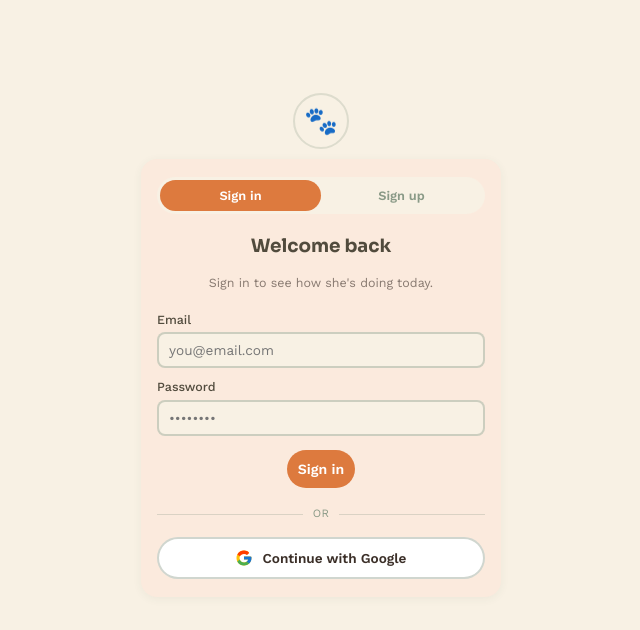
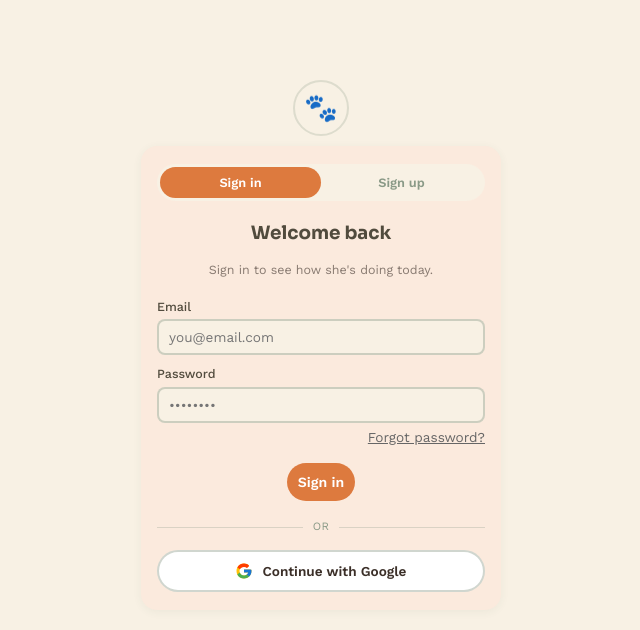
Before and after one commit to ffreshaf/By-Flora, a React (Vite) app: page /history in a window 1280 px wide. Shown: the top 630 px of the page, without its empty margins (319-959 px from the left). Built offline with nearby package versions, Linux system fonts and the light colour scheme; no server answers.

Commit message:
forgot password

```diff
--- a/src/auth/authService.js
+++ b/src/auth/authService.js
@@ -1,6 +1,7 @@
 import {
   createUserWithEmailAndPassword,
   signInWithEmailAndPassword,
+  sendPasswordResetEmail,
   GoogleAuthProvider,
   signInWithCredential,
   signOut,
@@ -15,6 +16,10 @@ export async function signUpWithEmail(email, password, displayName) {
   await updateProfile(cred.user, { displayName });
   await ensureUserDoc(cred.user, displayName);
   return cred.user;
+}
+
+export async function resetPassword(email) {
+  await sendPasswordResetEmail(auth, email);
 }
 
 export async function signInWithEmail(email, password) {
--- a/src/pages/Home.css
+++ b/src/pages/Home.css
@@ -1438,3 +1438,16 @@ main > .care-card:first-child {
 .age-input-row input {
   width: 100%;
 }
+
+.auth-forgot-link {
+  background: none;
+  border: none;
+  padding: 0;
+  font-size: 0.85rem;
+  color: #666;
+  text-decoration: underline;
+  cursor: pointer;
+  text-align: right;
+  margin-top: -4px;
+  margin-bottom: 4px;
+}
--- a/src/pages/Login.jsx
+++ b/src/pages/Login.jsx
@@ -1,14 +1,15 @@
 import { useState } from 'react';
-import { signInWithEmail, signUpWithEmail, signInWithGoogle } from '../auth/authService.js';
+import { signInWithEmail, signUpWithEmail, signInWithGoogle, resetPassword } from '../auth/authService.js';
 import './Auth.css';
 
 function Login() {
-  const [mode, setMode] = useState('signin'); // 'signin' | 'signup'
+  const [mode, setMode] = useState('signin'); // 'signin' | 'signup' | 'reset'
   const [name, setName] = useState('');
   const [email, setEmail] = useState('');
   const [password, setPassword] = useState('');
   const [error, setError] = useState('');
   const [busy, setBusy] = useState(false);
+  const [resetSent, setResetSent] = useState(false);
 
   async function handleSubmit(e) {
     e.preventDefault();
@@ -41,6 +42,85 @@ function Login() {
     }
   }
 
+  async function handleReset(e) {
+    e.preventDefault();
+    setError('');
+
+    if (!email.trim()) {
+      setError('Please enter your email.');
+      return;
+    }
+
+    setBusy(true);
+
+    try {
+      await resetPassword(email.trim());
+      setResetSent(true);
+    } catch (err) {
+      setError(friendlyAuthError(err));
+    } finally {
+      setBusy(false);
+    }
+  }
+
+  function switchMode(newMode) {
+    setMode(newMode);
+    setError('');
+    setResetSent(false);
+  }
+
+  if (mode === 'reset') {
+    return (
+      <div className="auth-page">
+        <div className="auth-badge">🔑</div>
+
+        <div className="care-card auth-card">
+          <h2 className="auth-title">Reset your password</h2>
+
+          {resetSent ? (
+            <>
+              <p className="auth-subtitle">
+                We've sent a password reset link to <strong>{email}</strong>. Check your inbox (and spam folder) for the link.
+              </p>
+              <button type="button" className="back-link" onClick={() => switchMode('signin')}>
+                ← Back to sign in
+              </button>
+            </>
+          ) : (
+            <>
+              <p className="auth-subtitle">
+                Enter your email and we'll send you a link to reset your password.
+              </p>
+
+              <form onSubmit={handleReset} className="dog-form">
+                <div className="form-group">
+                  <label htmlFor="reset-email">Email</label>
+                  <input
+                    id="reset-email"
+                    type="email"
+                    value={email}
+                    onChange={(e) => setEmail(e.target.value)}
+                    placeholder="you@email.com"
+                  />
+                </div>
+
+                {error && <p className="form-error">{error}</p>}
+
+                <button type="submit" className="auth-submit" disabled={busy}>
+                  {busy ? 'Sending…' : 'Send reset link'}
+                </button>
+              </form>
+
+              <button type="button" className="back-link" onClick={() => switchMode('signin')}>
+                ← Back to sign in
+              </button>
+            </>
+          )}
+        </div>
+      </div>
+    );
+  }
+
   return (
     <div className="auth-page">
       <div className="auth-badge">🐾</div>
@@ -50,14 +130,14 @@ function Login() {
           <button
             type="button"
             className={`auth-tab ${mode === 'signin' ? 'active' : ''}`}
-            onClick={() => setMode('signin')}
+            onClick={() => switchMode('signin')}
           >
             Sign in
           </button>
           <button
             type="button"
             className={`auth-tab ${mode === 'signup' ? 'active' : ''}`}
-            onClick={() => setMode('signup')}
+            onClick={() => switchMode('signup')}
           >
             Sign up
           </button>
@@ -89,6 +169,12 @@ function Login() {
             <label htmlFor="password">Password</label>
             <input id="password" type="password" value={password} onChange={(e) => setPassword(e.target.value)} placeholder="••••••••" />
           </div>
+
+          {mode === 'signin' && (
+            <button type="button" className="auth-forgot-link" onClick={() => switchMode('reset')}>
+              Forgot password?
+            </button>
+          )}
 
           {error && <p className="form-error">{error}</p>}
 
```
